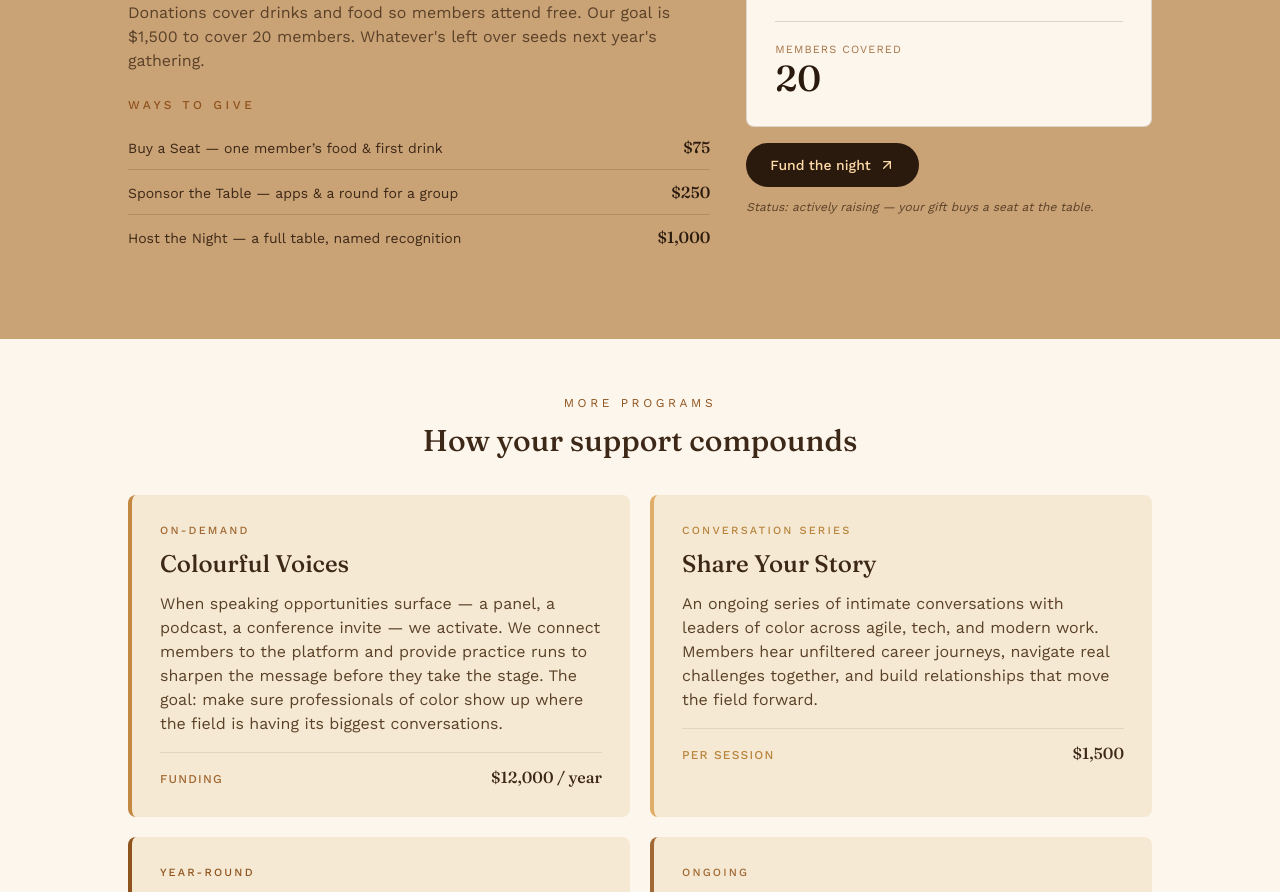
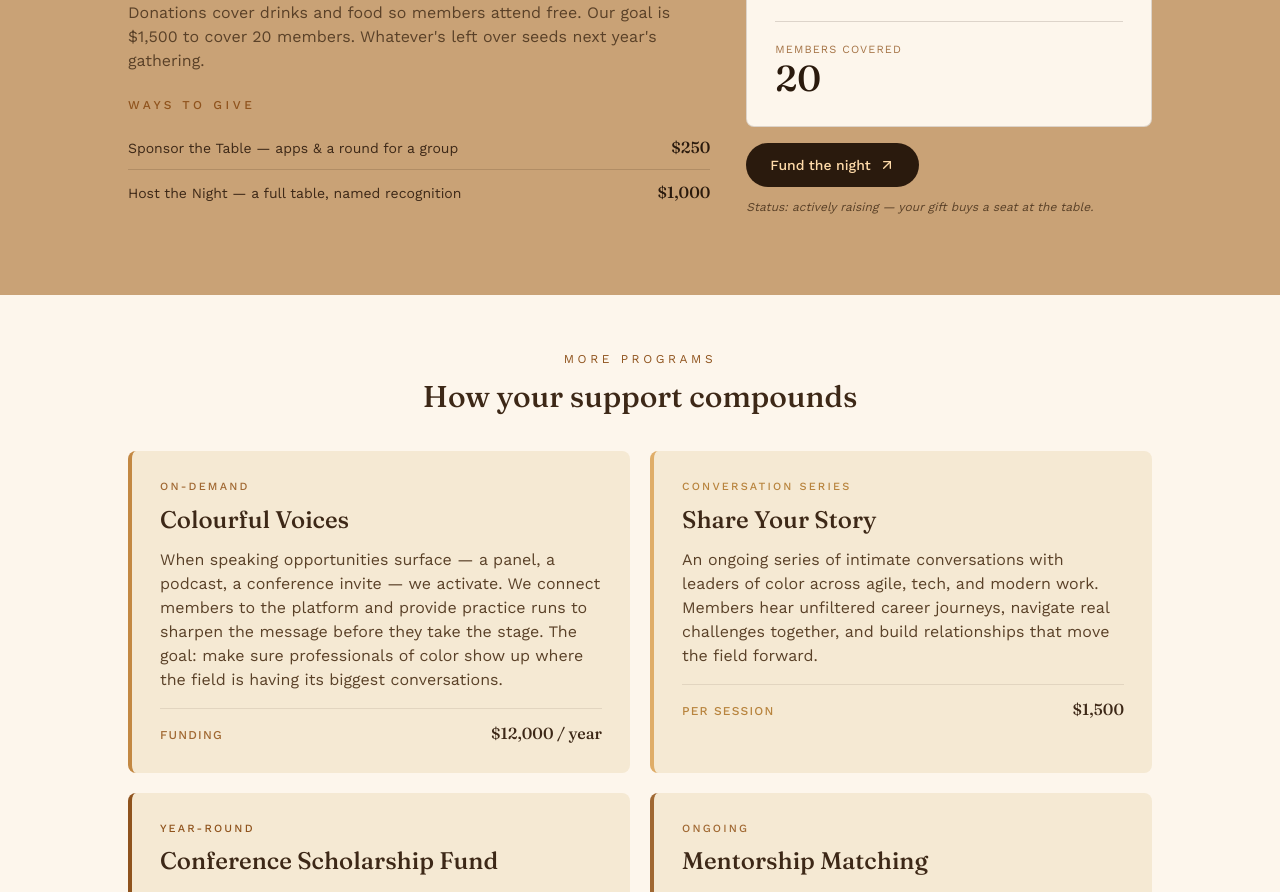
Before and after one commit to kishag212/agile-in-color, a React (Vite) app: page /programs in a window 1280 px wide. Shown: the part 1340-2232 px from the top of the page. Built offline with nearby package versions, Linux system fonts and the light colour scheme; no server answers.

Commit message:
Members' Night Out: The Brass Tap details, 20 members/,500 goal, remove Buy a Seat tier

```diff
--- a/src/pages/Programs.jsx
+++ b/src/pages/Programs.jsx
@@ -114,7 +114,6 @@ function DarkDivider() {
 }
 
 const TIERS = [
-  { label: 'Buy a Seat — one member’s food & first drink', amount: '$75' },
   { label: 'Sponsor the Table — apps & a round for a group', amount: '$250' },
   { label: 'Host the Night — a full table, named recognition', amount: '$1,000' },
 ]
--- a/src/pages/Sponsor.jsx
+++ b/src/pages/Sponsor.jsx
@@ -326,11 +326,6 @@ const MEETUP_RECOGNITION = [
     amount: '$250',
     benefits:
       'Covers appetizers and a round for a group of members; named in our community thank-you',
-  },
-  {
-    title: 'Buy a Seat',
-    amount: '$75',
-    benefits: "Covers one member's food and first drink so they can attend for free",
   },
 ]
 
@@ -692,14 +687,6 @@ function SponsorTierCard({ tier, onSelect }) {
 
 const MEETUP_TIERS = [
   {
-    title: 'Buy a Seat',
-    key: 'seat',
-    tierName: "Members' Night Out — Buy a Seat",
-    description:
-      "Covers one member's food and first drink so they can walk in and belong, no cost to them.",
-    amount: '$75',
-  },
-  {
     title: 'Sponsor the Table',
     key: 'table',
     tierName: "Members' Night Out — Sponsor the Table",
@@ -906,7 +893,7 @@ function OtherWaysToGive() {
 }
 
 const IMPACT_STATS = [
-  { amount: '$75', body: "Buys one member's seat at the Agile 2026 Members' Night Out" },
+  { amount: '$75', body: "Covers one member's food and drinks for the night" },
   { amount: '$250', body: 'Sponsors appetizers and a round for a table of members' },
   { amount: '$1,000', body: 'Hosts the night for a full table, with named recognition' },
 ]
```
Also changed, not shown: vite.config.js.timestamp-1785273391134-c4010e05ff243.mjs (added, +21 -0 lines).
